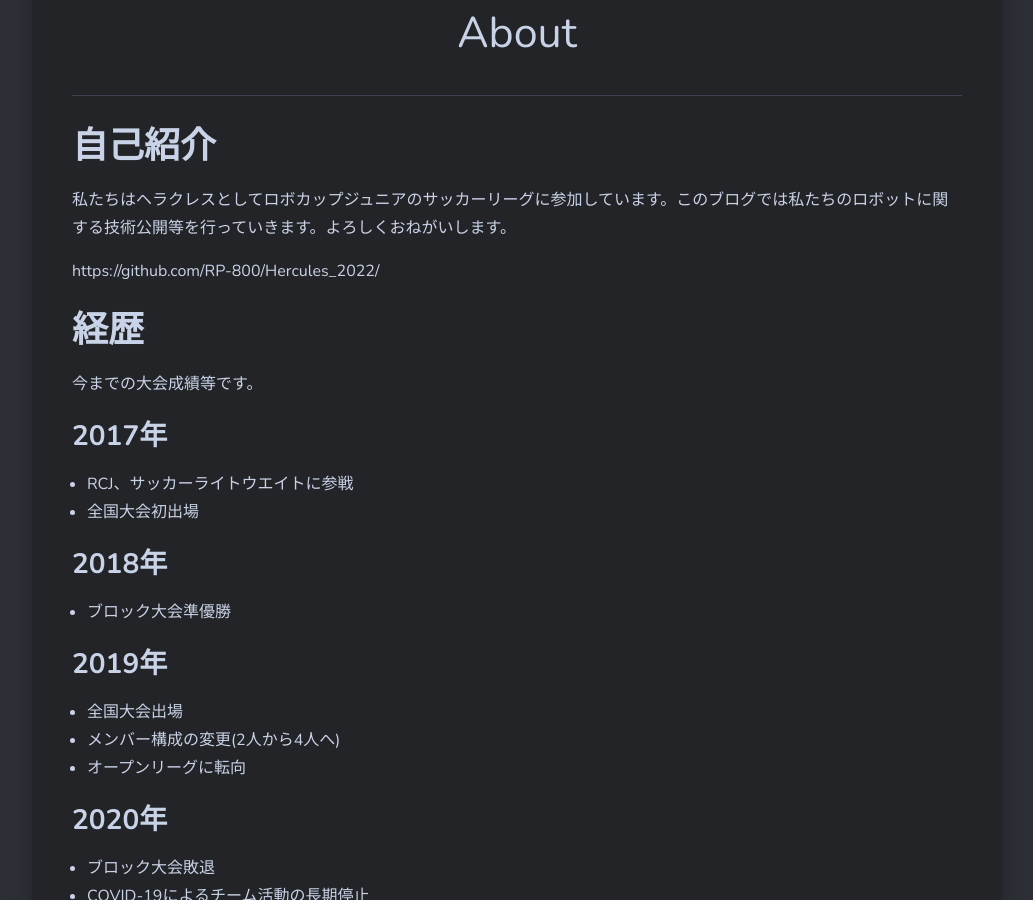
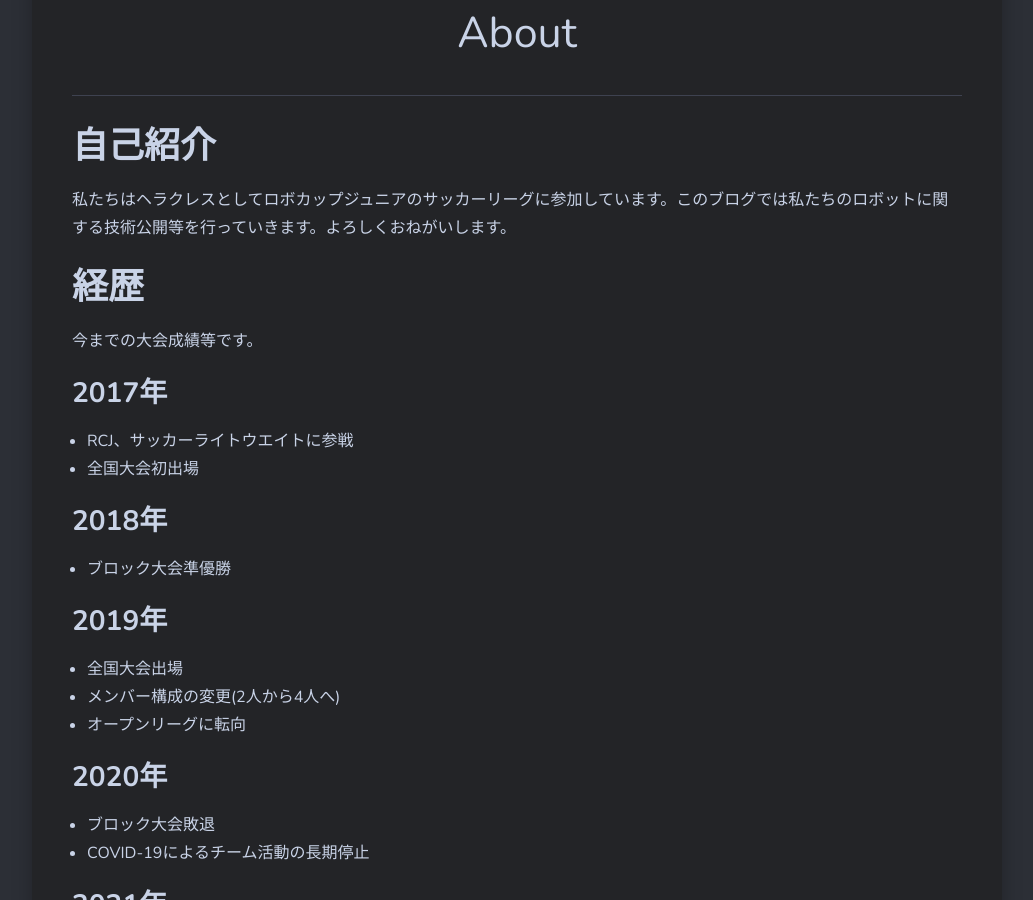
Before and after one commit to RP-800/rcj, a Jekyll site: the page built from _pages/about.md, in a window 1280 px wide and 900 px high, scrolled down 753 px. Shown: the whole window, without its empty margins (123-1156 px from the left). Built offline with Jekyll 4.4.1, drawn with Linux system fonts in a browser that asks for light colours; nearby versions of some CDN libraries; part of the change alters nothing that is shown.

Commit message:
リポジトリテスト終了

```diff
--- a/_pages/about.md
+++ b/_pages/about.md
@@ -6,8 +6,6 @@ permalink: /about/
 ---
 # 自己紹介
 私たちはヘラクレスとしてロボカップジュニアのサッカーリーグに参加しています。このブログでは私たちのロボットに関する技術公開等を行っていきます。よろしくおねがいします。
-
-https://github.com/RP-800/Hercules_2022/
 
 # 経歴
 今までの大会成績等です。
```
